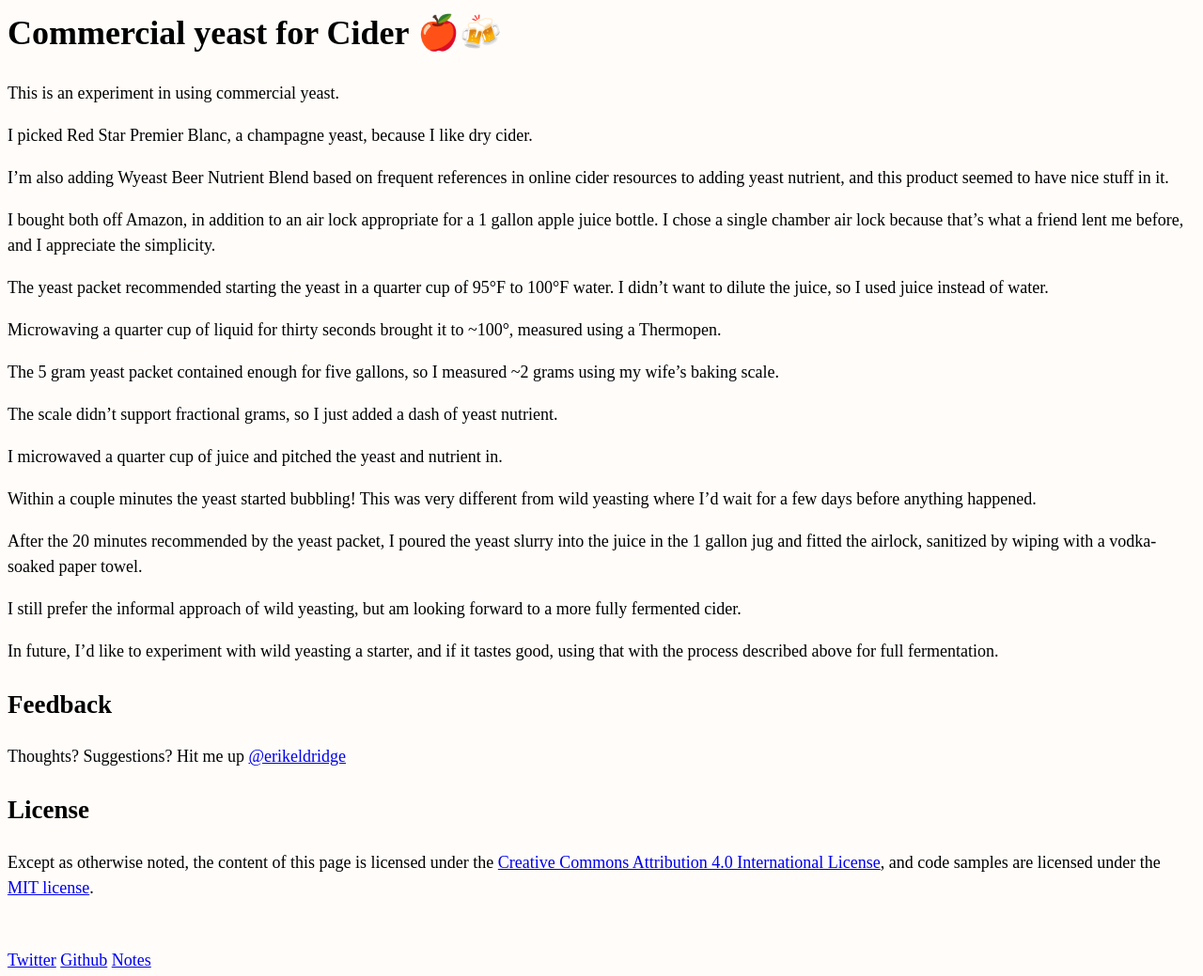
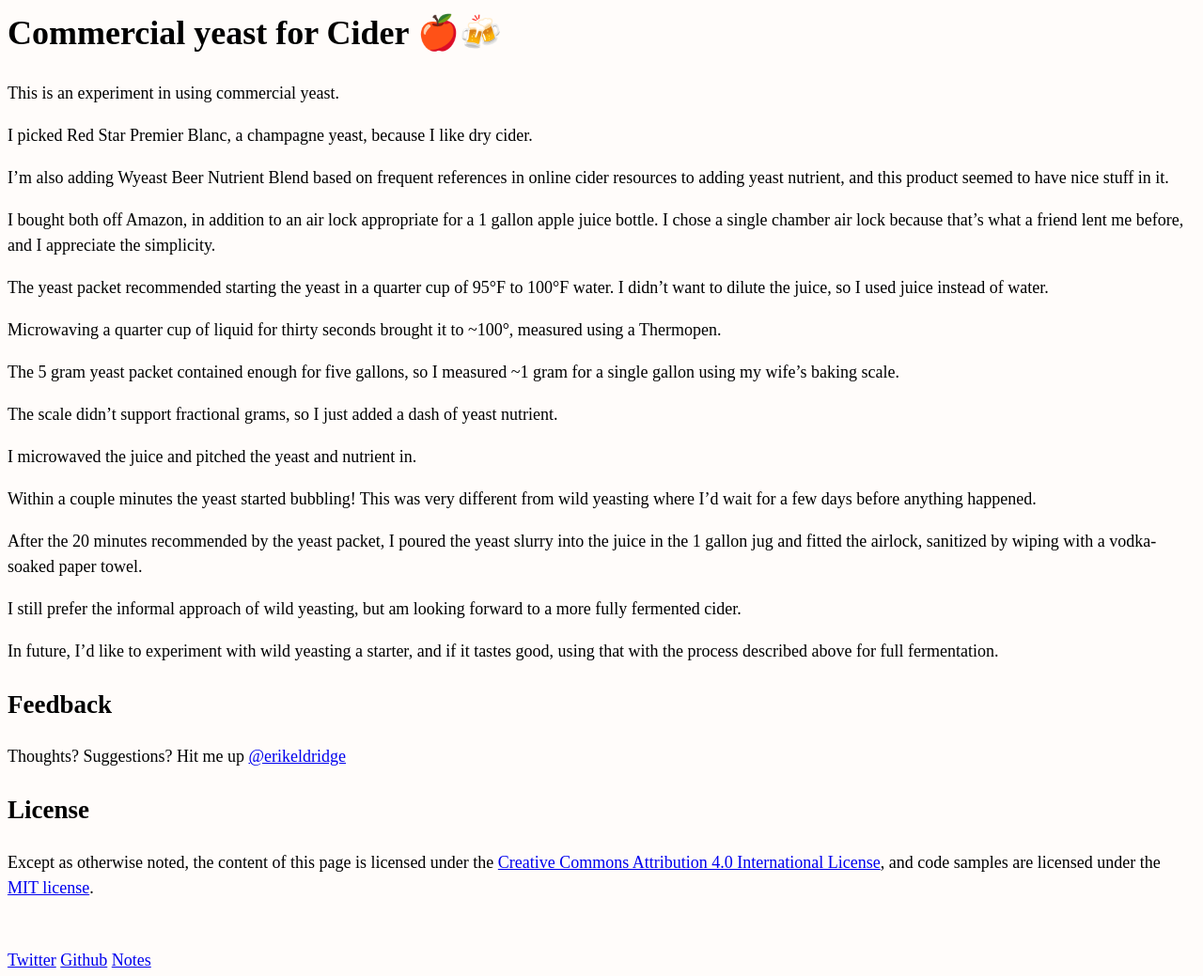
Before and after one commit to erikeldridge/erikeldridge.github.com, a Jekyll site: the page built from _posts/2018-07-28-commercial-yeast.md, in a window 1280 px wide. Shown: the whole page at 94% size. Built offline with Jekyll 4.4.1, drawn with Linux system fonts in a browser that asks for light colours; nearby versions of some CDN libraries.

Commit message:
Update from Forestry.io - Updated 2018-07-28-commercial-yeast.md

```diff
--- a/_posts/2018-07-28-commercial-yeast.md
+++ b/_posts/2018-07-28-commercial-yeast.md
@@ -18,11 +18,11 @@ The yeast packet recommended starting the yeast in a quarter cup of 95°F to 100
 
 Microwaving a quarter cup of liquid for thirty seconds brought it to \~100°, measured using a Thermopen.
 
-The 5 gram yeast packet contained enough for five gallons, so I measured \~2 grams using my wife's baking scale.
+The 5 gram yeast packet contained enough for five gallons, so I measured \~1 gram for a single gallon using my wife's baking scale.
 
 The scale didn't support fractional grams, so I just added a dash of yeast nutrient.
 
-I microwaved a quarter cup of juice and pitched the yeast and nutrient in.
+I microwaved the juice and pitched the yeast and nutrient in.
 
 Within a couple minutes the yeast started bubbling! This was very different from wild yeasting where I'd wait for a few days before anything happened.
 
```
